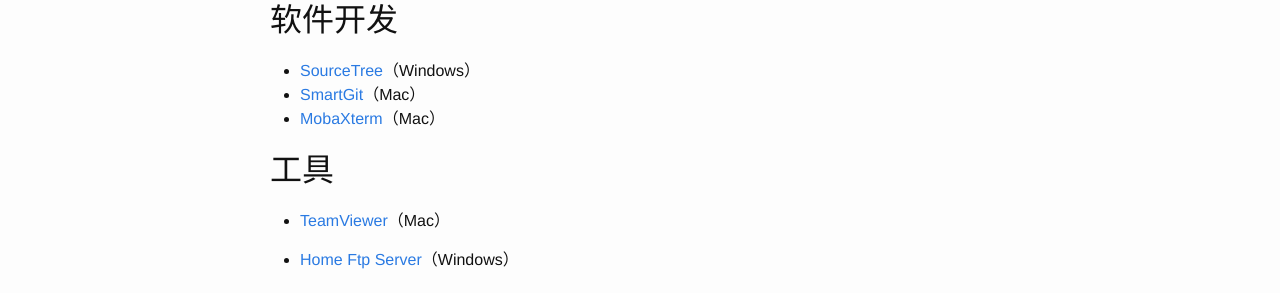
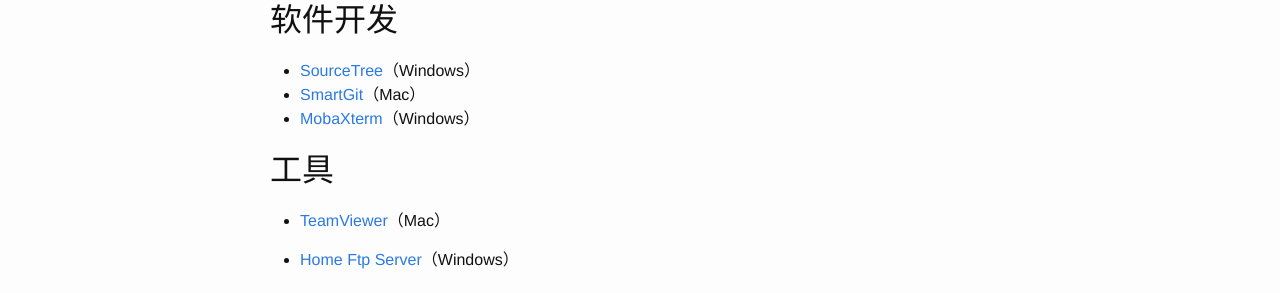
Before and after one commit to ian-qiu/ian-qiu.github.io, a Jekyll site: the page built from _posts/2015-03-05-software.markdown, in a window 1280 px wide. Shown: the part 606-899 px from the top of the page. Built offline with Jekyll 4.4.1, drawn with Linux system fonts in a browser that asks for light colours.

Commit message:
Update 2015-03-05-software.markdown

```diff
--- a/_posts/2015-03-05-software.markdown
+++ b/_posts/2015-03-05-software.markdown
@@ -27,7 +27,7 @@
 
 * <a target="_blank" href="http://www.sourcetreeapp.com/">SourceTree</a>（Windows）
 * <a target="_blank" href="http://www.syntevo.com/smartgit/welcome">SmartGit</a>（Mac）
-* <a target="_blank" href="http://mobaxterm.mobatek.net/download-home-edition.html">MobaXterm</a>（Mac）
+* <a target="_blank" href="http://mobaxterm.mobatek.net/download-home-edition.html">MobaXterm</a>（Windows）
 
 工具
 --------
```
